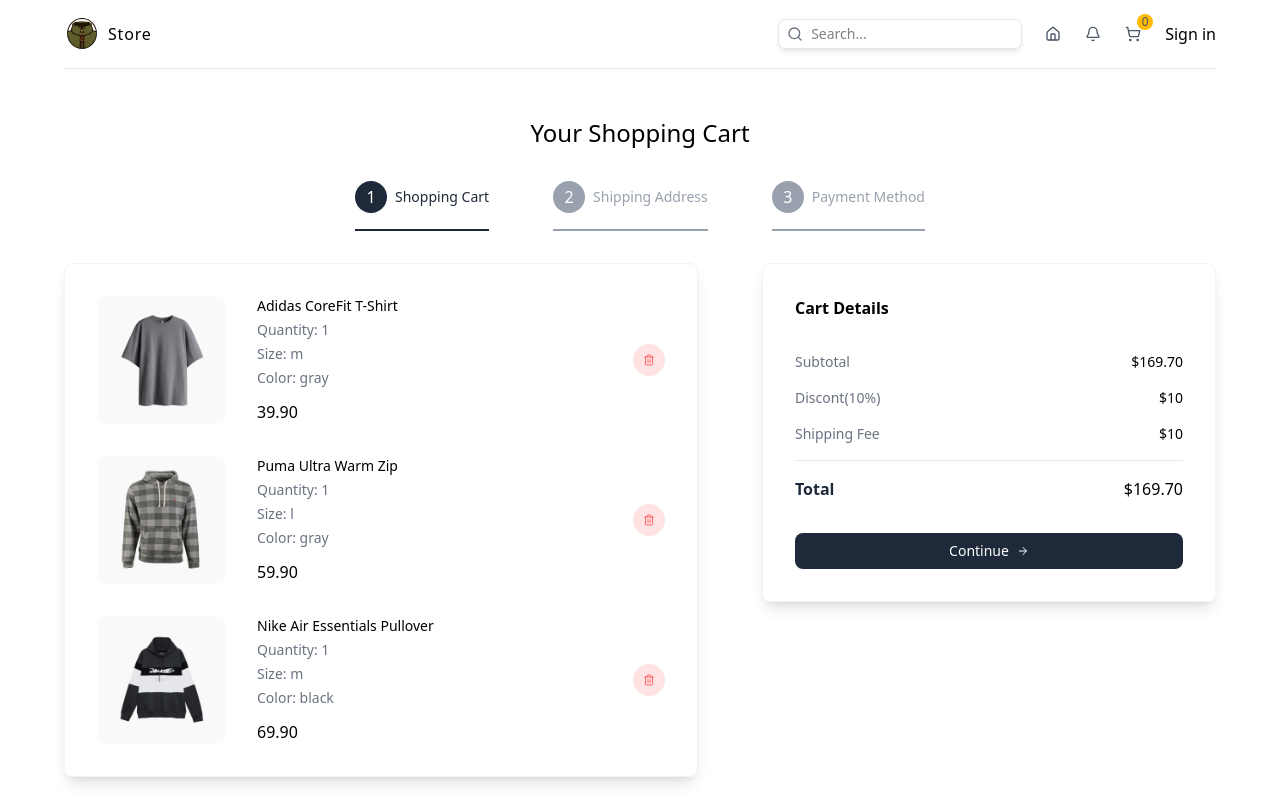
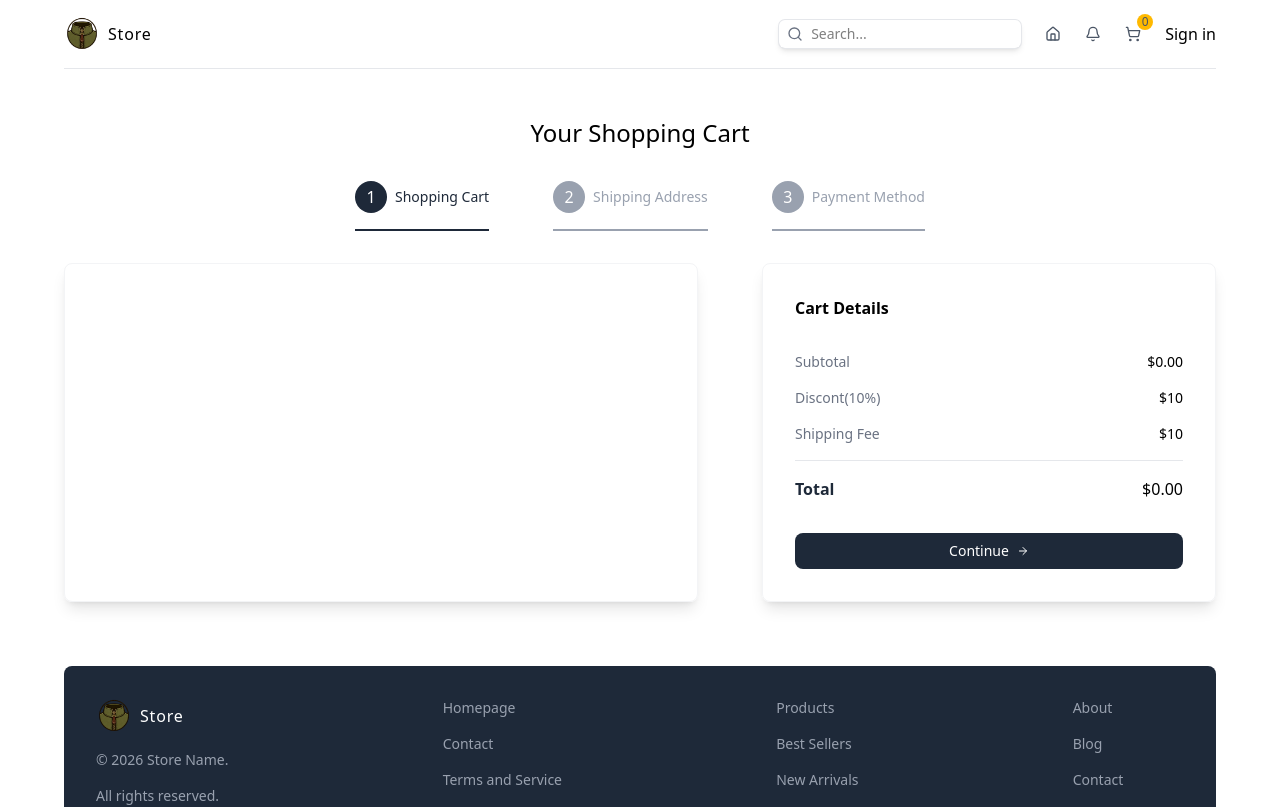
Before and after one commit to omaax/e-commerce-ui, a Next.js app: page /cart in a window 1280 px wide. Shown: the top 807 px of the page. Built offline with nearby package versions, Linux system fonts and the light colour scheme.

Commit message:
product page is next

```diff
--- a/package.json
+++ b/package.json
@@ -15,7 +15,9 @@
     "react": "19.1.0",
     "react-dom": "19.1.0",
     "react-hook-form": "^7.72.0",
-    "zod": "^4.3.6"
+    "react-toastify": "^11.0.5",
+    "zod": "^4.3.6",
+    "zustand": "^5.0.12"
   },
   "devDependencies": {
     "@eslint/eslintrc": "^3",
--- a/src/app/cart/page.tsx
+++ b/src/app/cart/page.tsx
@@ -2,7 +2,8 @@
 
 import PaymentForm from "@/components/PaymentForm"
 import ShippingForm from "@/components/ShippingForm"
-import { CartItemsType } from "@/types"
+import useCartStore from "@/stores/cartStore"
+import { CartItemsType, ShippingFormInputs } from "@/types"
 import { ArrowRight, Trash2 } from "lucide-react"
 import Image from "next/image"
 import { useRouter, useSearchParams } from "next/navigation"
@@ -24,68 +25,71 @@
 
 ]
 
-const cartItems:CartItemsType = [
-  {
-    id: 1,
-    name: "Adidas CoreFit T-Shirt",
-    shortDescription:
-      "Lorem ipsum dolor sit amet consect adipisicing elit lorem ipsum dolor sit.",
-    description:
-      "Lorem ipsum dolor sit amet consect adipisicing elit lorem ipsum dolor sit. Lorem ipsum dolor sit amet consect adipisicing elit lorem ipsum dolor sit. Lorem ipsum dolor sit amet consect adipisicing elit lorem ipsum dolor sit.",
-    price: 39.9,
-    sizes: ["s", "m", "l", "xl", "xxl"],
-    colors: ["gray", "purple", "green"],
-    images: {
-      gray: "/products/1g.png",
-      purple: "/products/1p.png",
-      green: "/products/1gr.png",
-    },
-    quantity: 1,
-    selectedSize: "m",
-    selectedColor: "gray"
-  },
-  {
-    id: 2,
-    name: "Puma Ultra Warm Zip",
-    shortDescription:
-      "Lorem ipsum dolor sit amet consect adipisicing elit lorem ipsum dolor sit.",
-    description:
-      "Lorem ipsum dolor sit amet consect adipisicing elit lorem ipsum dolor sit. Lorem ipsum dolor sit amet consect adipisicing elit lorem ipsum dolor sit. Lorem ipsum dolor sit amet consect adipisicing elit lorem ipsum dolor sit.",
-    price: 59.9,
-    sizes: ["s", "m", "l", "xl"],
-    colors: ["gray", "green"],
-    images: { gray: "/products/2g.png", green: "/products/2gr.png" },
-    quantity: 1,
-    selectedSize: "l",
-    selectedColor: "gray"
-  },
-  {
-    id: 3,
-    name: "Nike Air Essentials Pullover",
-    shortDescription:
-      "Lorem ipsum dolor sit amet consect adipisicing elit lorem ipsum dolor sit.",
-    description:
-      "Lorem ipsum dolor sit amet consect adipisicing elit lorem ipsum dolor sit. Lorem ipsum dolor sit amet consect adipisicing elit lorem ipsum dolor sit. Lorem ipsum dolor sit amet consect adipisicing elit lorem ipsum dolor sit.",
-    price: 69.9,
-    sizes: ["s", "m", "l"],
-    colors: ["green", "blue", "black"],
-    images: {
-      green: "/products/3gr.png",
-      blue: "/products/3b.png",
-      black: "/products/3bl.png",
-    },
-    quantity: 1,
-    selectedSize: "m",
-    selectedColor: "black"
-  },
-]
+// const cartItems:CartItemsType = [
+//   {
+//     id: 1,
+//     name: "Adidas CoreFit T-Shirt",
+//     shortDescription:
+//       "Lorem ipsum dolor sit amet consect adipisicing elit lorem ipsum dolor sit.",
+//     description:
+//       "Lorem ipsum dolor sit amet consect adipisicing elit lorem ipsum dolor sit. Lorem ipsum dolor sit amet consect adipisicing elit lorem ipsum dolor sit. Lorem ipsum dolor sit amet consect adipisicing elit lorem ipsum dolor sit.",
+//     price: 39.9,
+//     sizes: ["s", "m", "l", "xl", "xxl"],
+//     colors: ["gray", "purple", "green"],
+//     images: {
+//       gray: "/products/1g.png",
+//       purple: "/products/1p.png",
+//       green: "/products/1gr.png",
+//     },
+//     quantity: 1,
+//     selectedSize: "m",
+//     selectedColor: "gray"
+//   },
+//   {
+//     id: 2,
+//     name: "Puma Ultra Warm Zip",
+//     shortDescription:
+//       "Lorem ipsum dolor sit amet consect adipisicing elit lorem ipsum dolor sit.",
+//     description:
+//       "Lorem ipsum dolor sit amet consect adipisicing elit lorem ipsum dolor sit. Lorem ipsum dolor sit amet consect adipisicing elit lorem ipsum dolor sit. Lorem ipsum dolor sit amet consect adipisicing elit lorem ipsum dolor sit.",
+//     price: 59.9,
+//     sizes: ["s", "m", "l", "xl"],
+//     colors: ["gray", "green"],
+//     images: { gray: "/products/2g.png", green: "/products/2gr.png" },
+//     quantity: 1,
+//     selectedSize: "l",
+//     selectedColor: "gray"
+//   },
+//   {
+//     id: 3,
+//     name: "Nike Air Essentials Pullover",
+//     shortDescription:
+//       "Lorem ipsum dolor sit amet consect adipisicing elit lorem ipsum dolor sit.",
+//     description:
+//       "Lorem ipsum dolor sit amet consect adipisicing elit lorem ipsum dolor sit. Lorem ipsum dolor sit amet consect adipisicing elit lorem ipsum dolor sit. Lorem ipsum dolor sit amet consect adipisicing elit lorem ipsum dolor sit.",
+//     price: 69.9,
+//     sizes: ["s", "m", "l"],
+//     colors: ["green", "blue", "black"],
+//     images: {
+//       green: "/products/3gr.png",
+//       blue: "/products/3b.png",
+//       black: "/products/3bl.png",
+//     },
+//     quantity: 1,
+//     selectedSize: "m",
+//     selectedColor: "black"
+//   },
+// ]
 
 const CartPage = () => {
   const searchParams = useSearchParams()
   const router = useRouter()
-  const [shippingForm, setShippingForm] = useState(null)
+  const [shippingForm, setShippingForm] = useState<ShippingFormInputs>()
 
   const activeStep = parseInt(searchParams.get("step") || "1")
+
+  const {cart, removeFromCart} = useCartStore()
+
   return (
     <div className='flex flex-col items-center justify-center gap-8 mt-12'>
       {/* TITLE */}
@@ -106,9 +110,9 @@
         {/* CART ITEMS */}
         <div className="w-full lg:w-7/12 flex flex-col gap-8 shadow-lg rounded-lg p-8 border-1 border-gray-100">
           {activeStep === 1 ? (
-            cartItems.map((item) => (
+            cart.map((item) => (
               // CART ITEMS
-              <div className="flex items-center justify-between" key={item.id}>
+              <div className="flex items-center justify-between" key={item.id + item.selectedSize + item.selectedColor}>
                 {/* IMAGE AND DETAILS */}
                 <div className="flex gap-8">
                   {/* IMAGE */}
@@ -132,7 +136,7 @@
                   </div>
                 </div>
                 {/* DELETE BUTTON */}
-                <button className="w-8 h-8 bg-red-100 hover:bg-red-200 transition-all duration-300 cursor-pointer text-red-400 rounded-full flex items-center justify-center">
+                <button onClick={() => removeFromCart(item)} className="w-8 h-8 bg-red-100 hover:bg-red-200 transition-all duration-300 cursor-pointer text-red-400 rounded-full flex items-center justify-center">
                   <Trash2 className="w-3 h-3"/>
                 </button>
               </div>
@@ -149,7 +153,7 @@
               <p className="text-gray-500">Subtotal</p>
               <p className="font-medium">
                 $
-                {cartItems.reduce(
+                {cart.reduce(
                   (acc, item) => acc + item.price * item.quantity, 0
                   ).toFixed(2)}
               </p>
@@ -167,7 +171,7 @@
               <p className="text-gray-800 font-semibold">Total</p>
               <p className="font-medium">
                 $
-                {cartItems.reduce(
+                {cart.reduce(
                   (acc, item) => acc + item.price * item.quantity, 0
                   ).toFixed(2)}
               </p>
--- a/src/app/layout.tsx
+++ b/src/app/layout.tsx
@@ -3,6 +3,7 @@
 import "./globals.css";
 import Footer from "@/components/Footer";
 import Navbar from "@/components/Navbar";
+import { ToastContainer } from "react-toastify";
 
 const geistSans = Geist({
   variable: "--font-geist-sans",
@@ -34,6 +35,7 @@
           {children}
           <Footer />
         </div>
+        <ToastContainer position="bottom-right"/>
       </body>
     </html>
   );
--- a/src/components/PaymentForm.tsx
+++ b/src/components/PaymentForm.tsx
@@ -1,6 +1,6 @@
 import { PaymentFormInputs, paymentFormSchema} from "@/types"
 import { zodResolver } from "@hookform/resolvers/zod"
-import { ArrowRight, ShoppingCart } from "lucide-react"
+import { ShoppingCart } from "lucide-react"
 import Image from "next/image"
 import { useRouter } from "next/navigation"
 import { SubmitHandler, useForm } from "react-hook-form"
--- a/src/components/ProductCard.tsx
+++ b/src/components/ProductCard.tsx
@@ -1,10 +1,12 @@
 "use client"
 
+import useCartStore from "@/stores/cartStore"
 import { ProductType } from "@/types"
 import { ShoppingCart } from "lucide-react"
 import Image from "next/image"
 import Link from "next/link"
 import { useState } from "react"
+import { toast } from "react-toastify"
 
 const ProductCard = ({product}:{product:ProductType}) => {
     const [productTypes, setProductTypes] = useState({
@@ -17,6 +19,18 @@
             ...prev,
             [type]: value,
         }))
+    }
+
+    const {addToCart} = useCartStore()
+
+    const handleAddToCart = () => {
+        addToCart({
+            ...product,
+            quantity: 1,
+            selectedSize: productTypes.size,
+            selectedColor: productTypes.color,
+        })
+        toast.success("Product added to cart")
     }
 
   return (
@@ -67,7 +81,7 @@
             {/* PRICE, ADD TO CART */}
             <div className="flex items-center justify-between">
                 <p className="font-medium">${product.price.toFixed(2)}</p>
-                <button className="flex items-center gap-2 px-2 py-1 ring-1 ring-gray-200 rounded-md text-sm shadow-lg cursor-pointer hover:bg-black hover:text-white transition-all duration-300 ">
+                <button onClick={handleAddToCart} className="flex items-center gap-2 px-2 py-1 ring-1 ring-gray-200 rounded-md text-sm shadow-lg cursor-pointer hover:bg-black hover:text-white transition-all duration-300 ">
                     <ShoppingCart className="w-4 h-4"/>
                     Add to Cart
                 </button>
--- a/src/components/ShoppingCartIcon.tsx
+++ b/src/components/ShoppingCartIcon.tsx
@@ -1,11 +1,19 @@
+"use client"
+
+import useCartStore from "@/stores/cartStore"
 import { ShoppingCart } from "lucide-react"
 import Link from "next/link"
 
 const ShoppingCartIcon = () => {
+  const {cart, hasHydrated} = useCartStore()
+
+  if (!hasHydrated) return null
   return (
         <Link href="/cart" className="relative">
             <ShoppingCart className="w-4 h-4 text-gray-600" />
-            <span className="absolute -top-3 -right-3 bg-amber-400 rounded-full w-4 h-4 flex items-center justify-center font-medium text-xs text-gray-600">0</span>
+            <span className="absolute -top-3 -right-3 bg-amber-400 rounded-full w-4 h-4 flex items-center justify-center font-medium text-xs text-gray-600">
+              {cart.reduce((acc, item) => acc + item.quantity, 0)}
+            </span>
         </Link>
   )
 }
--- /dev/null
+++ b/src/stores/cartStore.ts
@@ -0,0 +1,54 @@
+import {CartStoreActionsType, CartStoreStateType} from "@/types"
+import { create } from 'zustand'
+import { createJSONStorage, persist } from "zustand/middleware"
+
+const useCartStore = create<CartStoreActionsType & CartStoreStateType>()(
+    persist(
+        (set) => ({
+            cart: [],
+            hasHydrated: false,
+            addToCart: (product) =>
+                set((state) => {
+                    const existingIndex = state.cart.findIndex( p =>
+                        p.id === product.id &&
+                        p.selectedSize === product.selectedSize &&
+                        p.selectedColor === product.selectedColor
+                    )
+
+                    if(existingIndex !== -1){
+                        const updatedCart = [...state.cart]
+                        updatedCart[existingIndex].quantity += product.quantity || 1
+                        return {cart : updatedCart}
+                    }
+
+                    return {
+                        cart:[
+                            ...state.cart, {...product}
+                        ]
+                    }
+                }),
+            removeFromCart: (product) =>
+                set((state) => ({
+                    cart: state.cart.filter((p) =>
+                        !(
+                            p.id === product.id &&
+                            p.selectedColor === product.selectedColor &&
+                            p.selectedSize === product.selectedSize
+                        )
+                    ),
+                })),
+            clearCart: () => set({ cart: [] }),
+        }),
+        {
+            name: "cart",
+            storage: createJSONStorage(() => localStorage),
+            onRehydrateStorage: () => (state) => {
+                if(state){
+                    state.hasHydrated = true;
+                }
+            }
+        }
+    )
+);
+
+export default useCartStore
```
Also changed, not shown: src/types.ts (+11 -0 lines), 1 other file (tests, documents, lock files or other folders).
